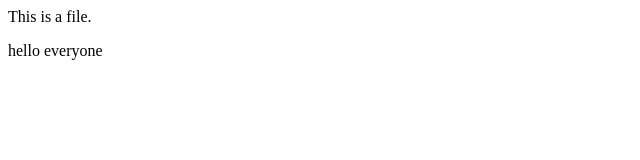
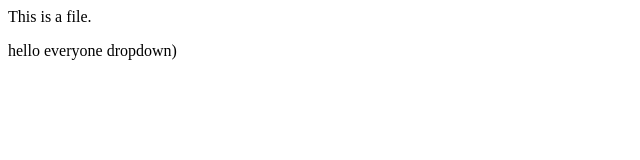
Before and after one commit to anushkatripathi912/LocalRepo, a plain HTML site: page index.html in a window 1280 px wide. Shown: the full height of the page, 0-640 px from the left. Drawn offline with Linux system fonts and the light colour scheme.

```diff
--- a/index.html
+++ b/index.html
@@ -1,2 +1,2 @@
 <p>This is a file.</p>
-<p>hello everyone</p>
+<p>hello everyone dropdown)</p>
```
